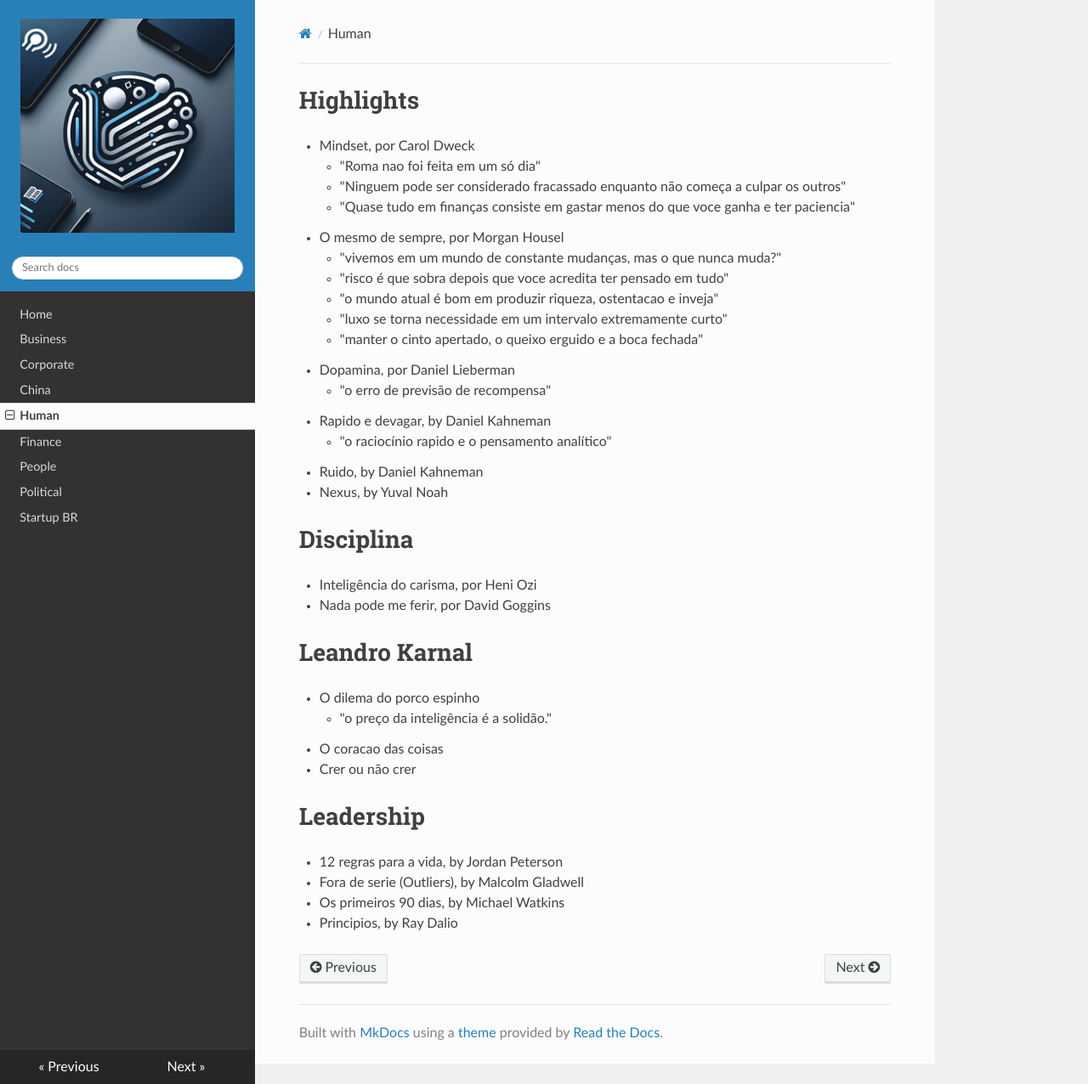
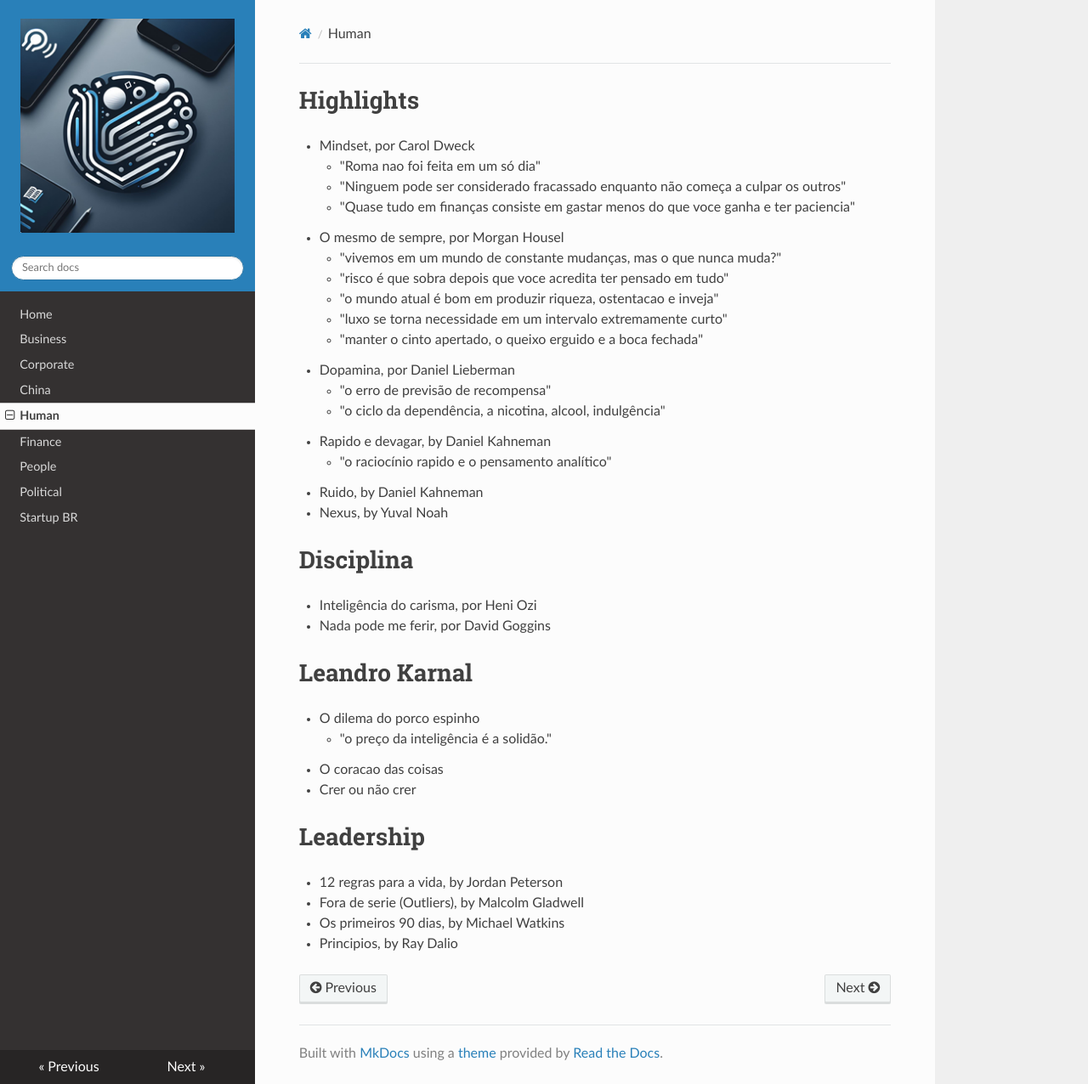
Before and after one commit to renatobrf/kindle-teca, an MkDocs documentation site: the page built from docs/human.md, in a window 1280 px wide and 1276 px high. Shown: the whole window at 85% size. Built offline with MkDocs 1.6.1, drawn with Linux system fonts in a browser that asks for light colours; nearby versions of some CDN libraries.

Commit message:
Update human.md

```diff
--- a/docs/human.md
+++ b/docs/human.md
@@ -11,6 +11,7 @@
     - "manter o cinto apertado, o queixo erguido e a boca fechada"
 - Dopamina, por Daniel Lieberman
     - "o erro de previsão de recompensa"
+    - "o ciclo da dependência, a nicotina, alcool, indulgência"
 - Rapido e devagar, by Daniel Kahneman
     - "o raciocínio rapido e o pensamento analítico"
 - Ruido, by Daniel Kahneman
```
